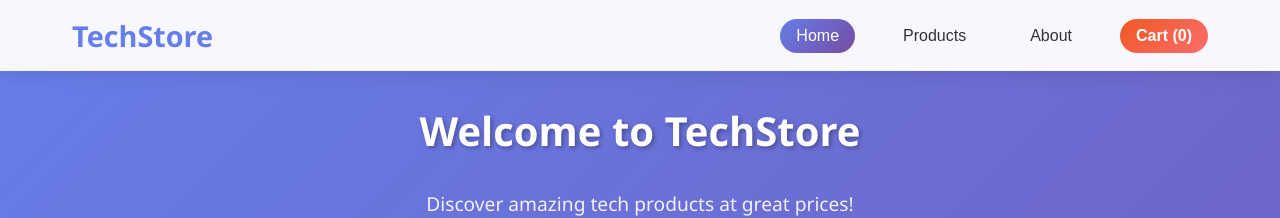
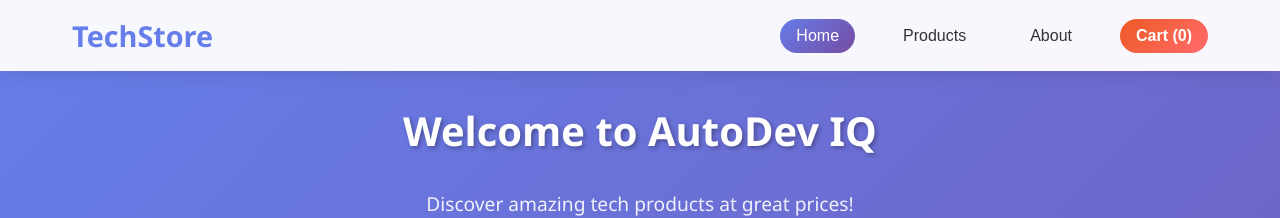
Before and after one commit to HemanthNabha/justexample, a React (Create React App) app: page / in a window 1280 px wide. Shown: the top 218 px of the page. Built offline with nearby package versions, Linux system fonts and the light colour scheme.

Commit message:
Update MyStore.js

```diff
--- a/src/MyStore.js
+++ b/src/MyStore.js
@@ -89,7 +89,7 @@ const HomePage = ({ cart, onAddToCart }) => {
   return (
     <div className="home-page">
       <div className="hero-section">
-        <h1>Welcome to TechStore</h1>
+        <h1>Welcome to AutoDev IQ</h1>
         <p>Discover amazing tech products at great prices!</p>
       </div>
       <div className="products-grid">
```
